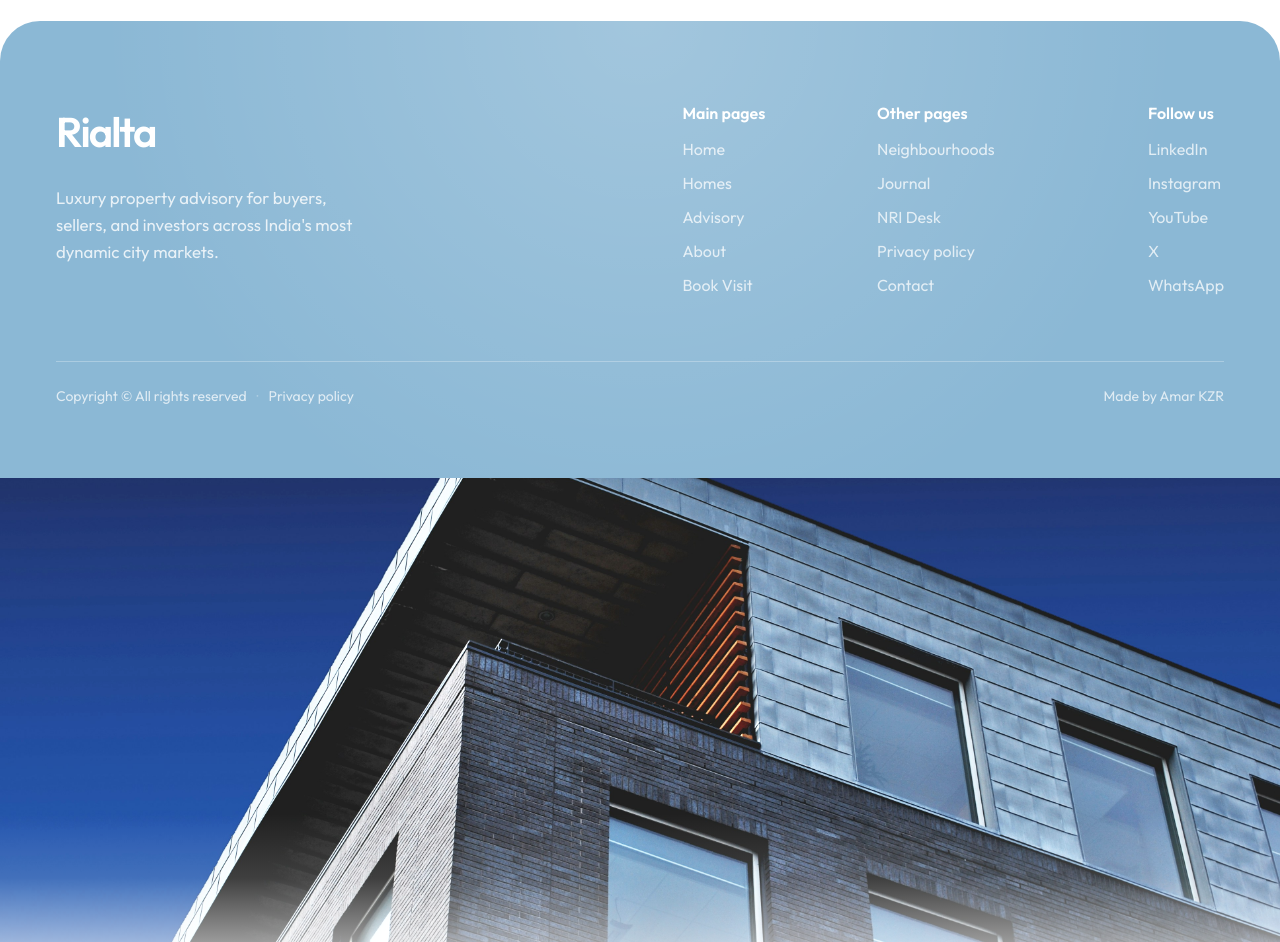
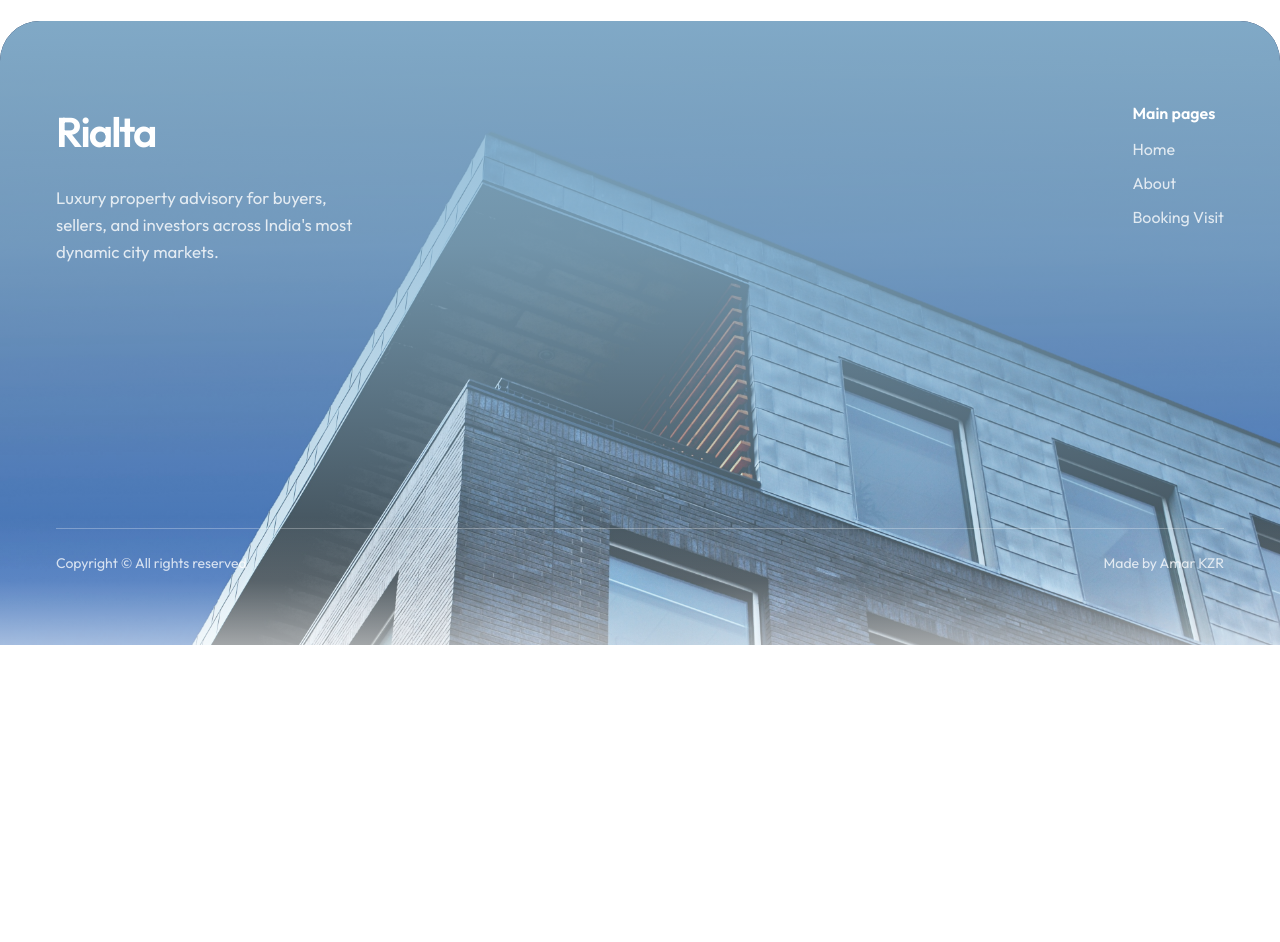
Before and after one commit to aakashmatteredai-jpg/real-state-1, a Next.js app: page / in a window 1280 px wide. Shown: the part 6640-7582 px from the top of the page. After the commit the page ends 7285 px from the top, so only its background shows below. Built offline with nearby package versions, Linux system fonts and the light colour scheme.

Commit message:
refactor: update image alignment in Footer component for improved visual presentation

```diff
--- a/src/components/Footer.tsx
+++ b/src/components/Footer.tsx
@@ -7,11 +7,11 @@ import { ScrollTrigger } from "gsap/ScrollTrigger";
 
 gsap.registerPlugin(ScrollTrigger);
 
-const navLinks = {
-  "Main pages": ["Home", "Homes", "Advisory", "About", "Book Visit"],
-  "Other pages": ["Neighbourhoods", "Journal", "NRI Desk", "Privacy policy", "Contact"],
-  "Follow us": ["LinkedIn", "Instagram", "YouTube", "X", "WhatsApp"],
-};
+const mainLinks = [
+  { label: "Home", href: "#home" },
+  { label: "About", href: "#about" },
+  { label: "Booking Visit", href: "#contact" },
+];
 
 export default function Footer() {
   const footerRef = useRef<HTMLDivElement>(null);
@@ -85,9 +85,27 @@ export default function Footer() {
       >
         <div className="pointer-events-none absolute inset-0 bg-[radial-gradient(circle_at_top,_rgba(255,255,255,0.2),_transparent_48%)]" />
 
-        <div className="relative z-10 mx-auto max-w-[86rem] px-6 pt-14 md:px-10 md:pt-16 lg:px-14 lg:pt-20">
-          <div className="grid gap-14 lg:grid-cols-[minmax(0,0.95fr)_minmax(0,1.35fr)] lg:gap-16">
-            <div className="max-w-sm">
+        <div
+          ref={imageRef}
+          className="pointer-events-none absolute inset-0 z-0"
+          aria-hidden="true"
+        >
+          <div className="absolute inset-0">
+            <Image
+              src="/hero.jpg"
+              alt=""
+              fill
+              sizes="94vw"
+              className="object-cover object-top saturate-[0.9] contrast-[1.08]"
+            />
+          </div>
+          <div className="absolute inset-0 bg-[linear-gradient(180deg,rgba(139,184,213,0.9)_0%,rgba(139,184,213,0.76)_36%,rgba(139,184,213,0.48)_68%,rgba(139,184,213,0.18)_100%)]" />
+          <div className="absolute inset-x-0 bottom-0 h-28 bg-gradient-to-t from-white/55 via-white/14 to-transparent md:h-32" />
+        </div>
+
+        <div className="relative z-10 mx-auto flex min-h-[31rem] max-w-[86rem] flex-col px-6 pt-14 pb-8 md:min-h-[35rem] md:px-10 md:pt-16 md:pb-10 lg:min-h-[39rem] lg:px-14 lg:pt-20 lg:pb-12">
+          <div className="grid gap-14 lg:grid-cols-[minmax(0,1fr)_220px] lg:gap-20">
+            <div className="max-w-md">
               <div ref={logoRef}>
                 <span className="text-[2.1rem] font-semibold tracking-[-0.05em] text-white md:text-[2.6rem]">
                   Rialta
@@ -105,71 +123,38 @@ export default function Footer() {
 
             <div
               ref={colsRef}
-              className="grid grid-cols-2 gap-x-10 gap-y-10 sm:grid-cols-3 lg:justify-items-end"
+              className="lg:justify-self-end"
             >
-              {Object.entries(navLinks).map(([heading, links]) => (
-                <div key={heading} className="nav-col flex flex-col gap-3">
+              <div className="nav-col flex flex-col gap-3">
                 <h4 className="text-base font-semibold text-white">
-                    {heading}
+                  Main pages
                 </h4>
 
                 <ul className="flex flex-col gap-2.5">
-                    {links.map((link) => (
-                      <li key={link}>
+                  {mainLinks.map((link) => (
+                    <li key={link.label}>
                       <a
-                          href="#"
-                          className="text-base text-white/74 transition-colors duration-200 hover:text-white"
+                        href={link.href}
+                        className="text-base text-white/78 transition-colors duration-200 hover:text-white"
                       >
-                          {link}
+                        {link.label}
                       </a>
                     </li>
                   ))}
                 </ul>
               </div>
-              ))}
             </div>
           </div>
 
+          <div className="mt-auto">
             <div className="mt-14 h-px w-full bg-white/28 md:mt-16" />
 
             <div
               ref={bottomRef}
-            className="flex flex-col gap-3 py-5 text-sm text-white/72 md:flex-row md:items-center md:justify-between md:py-6"
+              className="flex flex-col gap-3 py-5 text-sm text-white/76 md:flex-row md:items-center md:justify-between md:py-6"
             >
-            <div className="flex flex-wrap items-center gap-2.5">
               <span>Copyright © All rights reserved</span>
-              <span className="opacity-40">·</span>
-              <a href="#" className="transition-colors hover:text-white">
-                Privacy policy
-              </a>
-            </div>
-
               <span>Made by Amar KZR</span>
-          </div>
-        </div>
-
-        <div
-          ref={imageRef}
-          className="pointer-events-none relative z-0 mt-10 w-full md:mt-12"
-          aria-hidden="true"
-        >
-          <div className="relative h-[18rem] w-full md:h-[24rem] lg:h-[29rem]">
-            <div className="absolute bottom-2 left-[6%] h-16 w-28 rounded-full bg-white/35 blur-2xl md:h-20 md:w-36" />
-            <div className="absolute bottom-0 left-1/2 h-20 w-[42%] -translate-x-1/2 rounded-full bg-white/30 blur-3xl md:h-24" />
-            <div className="absolute bottom-4 right-[8%] h-14 w-24 rounded-full bg-white/28 blur-2xl md:h-16 md:w-32" />
-
-            <div className="absolute inset-x-0 bottom-0 mx-auto h-full w-full overflow-hidden">
-              <div className="absolute inset-0">
-                <Image
-                  src="/hero.jpg"
-                  alt=""
-                  fill
-                  sizes="94vw"
-                  className="object-cover object-center saturate-[0.9] contrast-[1.08]"
-                />
-              </div>
-
-              <div className="absolute inset-x-0 bottom-0 h-28 bg-gradient-to-t from-white/55 via-white/14 to-transparent md:h-32" />
             </div>
           </div>
         </div>
```
Lines whose indentation alone changed are shown as unchanged.
